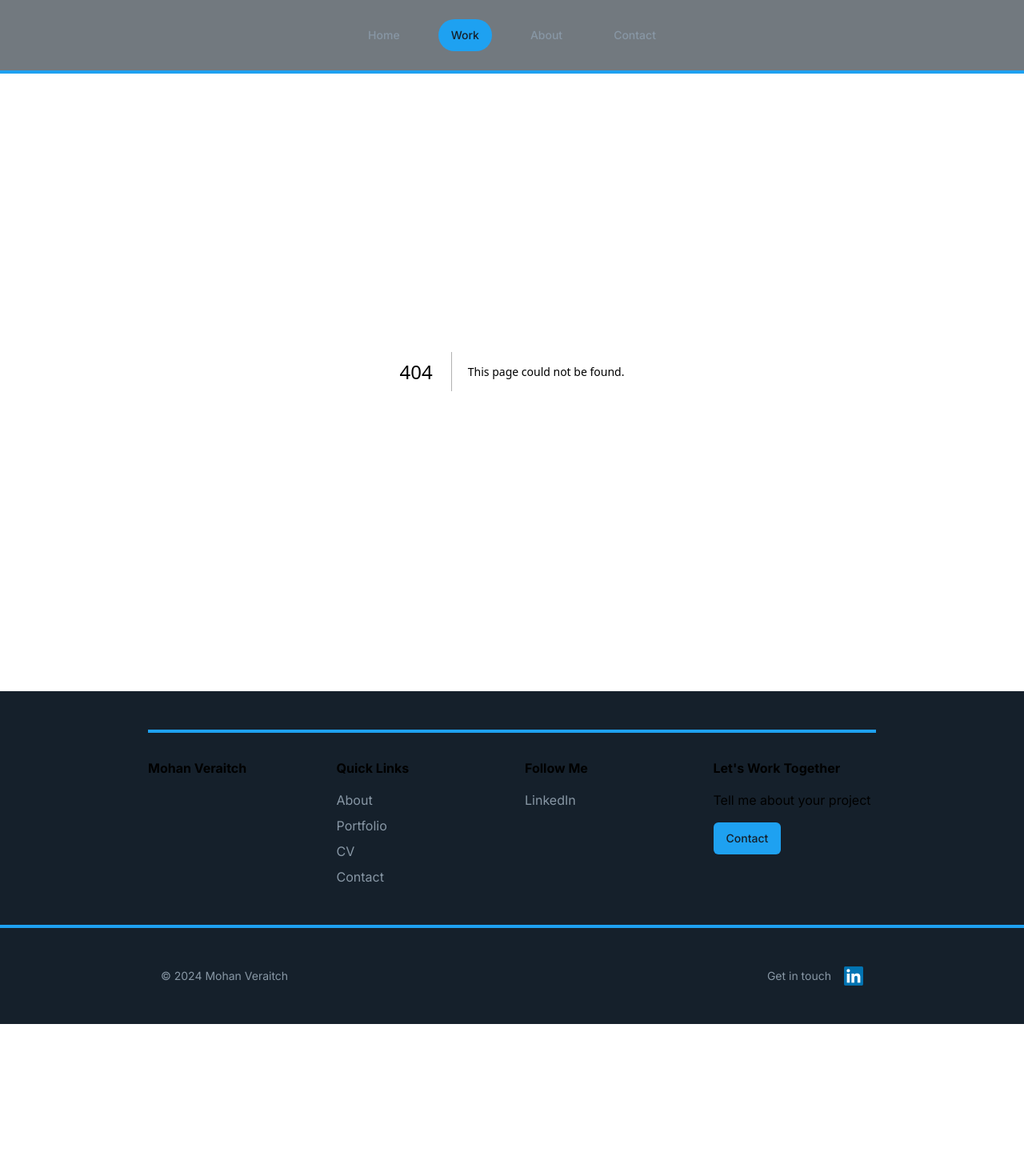
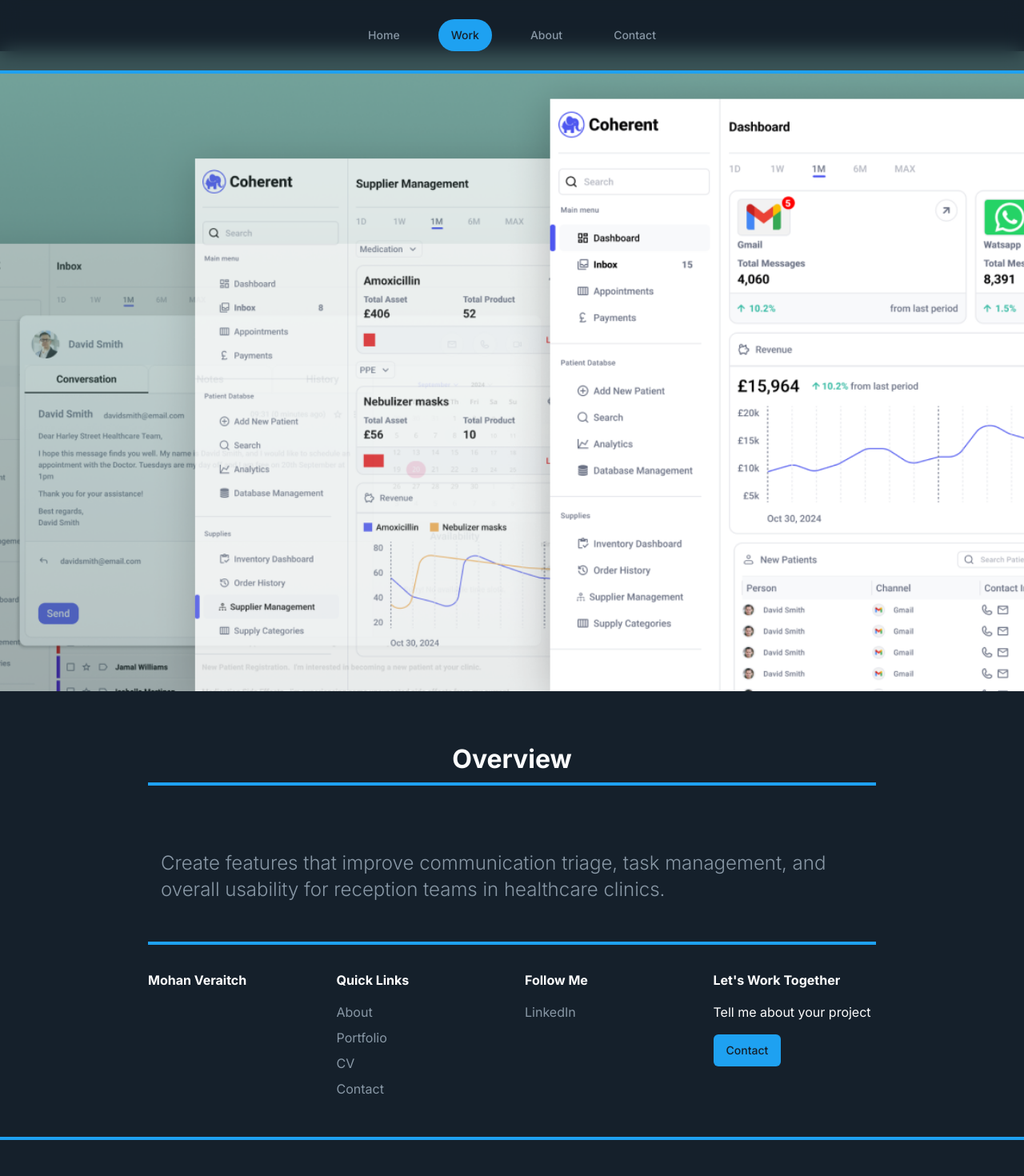
Before and after one commit to mohan-dev-ji/mv-portfolio-2024, a Next.js app: page /work/coherent in a window 1280 px wide. Before the commit this address had no page. Shown: the top 1470 px of the page at 80% size. Before the commit the page ends 1280 px from the top, so only its background shows below. Built offline with nearby package versions, Linux system fonts and the light colour scheme.

Commit message:
coherent start

```diff
--- a/src/app/(pages)/work/case-study-1/page.tsx
+++ /dev/null
@@ -1,8 +0,0 @@
-export default function CaseStudyOne() {
-    return (
-      <article className="max-w-4xl mx-auto px-4 py-12">
-        <h1 className="text-4xl font-bold mb-4">Case Study 1</h1>
-        <p className="text-xl mb-8">Details coming soon...</p>
-      </article>
-    )
-  }
--- /dev/null
+++ b/src/app/(pages)/work/coherent/page.tsx
@@ -0,0 +1,27 @@
+import Image from 'next/image';
+import { coherentData } from '@/app/data/coherent';
+import SectionTitle from "@/app/components/ui/SectionTitle";
+import OpeningSentence from "@/app/components/ui/OpeningSentence";
+
+export default function CoherentPage() {
+  return (
+    <div>
+      {/* Full-width hero image */}
+      <div className="relative w-full h-[50vh] md:h-[80vh] lg:h-[100vh] flex items-center object-contain">
+        <Image
+          src={coherentData.image}
+          alt="Coherent Hero Image"
+          fill
+          className="object-cover object-center"
+        />
+      </div>
+
+      {/* Rest of your page content */}
+      <div className="max-w-[910px] mx-auto px-4">
+        <SectionTitle title={coherentData.title1} />
+        <OpeningSentence text={coherentData.openingSentence} />
+        {/* Your page content here */}
+      </div>
+    </div>
+  );
+}
--- a/src/app/components/sections/Work.tsx
+++ b/src/app/components/sections/Work.tsx
@@ -15,6 +15,7 @@ const WorkPage = () => {
           description={project.description}
           buttonText={project.buttonText}
           imageSrc={project.imageSrc}
+          link={`/work/${project.title.toLowerCase().replace(/\s+/g, '-')}`}
         />
         </div>
       ))}
--- /dev/null
+++ b/src/app/components/ui/OpeningSentence.tsx
@@ -0,0 +1,15 @@
+import React from 'react';
+
+interface OpeningSentenceProps {
+    text: string;
+  }
+
+  const OpeningSentence: React.FC<OpeningSentenceProps> = ({ text }) => {
+    return (
+      <div className="max-w-[910px] mx-auto">
+        <h3 className="text-left text-h3 text-secondary">{text}</h3>
+      </div>
+    );
+  };
+
+  export default OpeningSentence;
--- a/src/app/components/ui/TextImageSection.tsx
+++ b/src/app/components/ui/TextImageSection.tsx
@@ -10,6 +10,7 @@ interface TextImageSectionProps {
   description: string;
   buttonText: string;
   imageSrc: string;
+  link: string;
 }
 
 const TextImageSection: React.FC<TextImageSectionProps> = ({
@@ -18,6 +19,7 @@ const TextImageSection: React.FC<TextImageSectionProps> = ({
   description,
   buttonText,
   imageSrc,
+  link,
 }) => {
   return (
     <div className="max-w-[910px] h-[364px] mx-auto p-8 bg-card flex flex-col md:flex-row items-center justify-between rounded-[24px] border-4 border-hover min-h-[550px] md:min-h-[364px]">
@@ -27,7 +29,7 @@ const TextImageSection: React.FC<TextImageSectionProps> = ({
         <div className="h-[4px] bg-hover mt-2" /> {/* Underline */}
         <p className="text-p text-secondary mt-4">{description}</p>
         <div className="h-[4px] bg-hover my-4" /> {/* Second Underline */}
-        <Link href="/work" className={`${buttonVariants({ variant: "default" })} mr-8 md:mt-4`}>
+        <Link href={link} className={`${buttonVariants({ variant: "default" })} mr-8 md:mt-4`}>
         {buttonText}
         </Link>
       </div>
--- /dev/null
+++ b/src/app/data/coherent.ts
@@ -0,0 +1,10 @@
+export const coherentData = {
+    image: "/images/coherent-hero.png",
+    title1: 'Overview',
+    openingSentence: "Create features that improve communication triage, task management, and overall usability for reception teams in healthcare clinics.",
+    title: "A Product Designer from London",
+    tag: "Let's work together",
+    intro: "I’m always open to discussing new projects, creative ideas, or opportunities to collaborate.",
+    primary: "Download CV",
+    secondary: "Get in Touch"
+  };
--- a/tailwind.config.ts
+++ b/tailwind.config.ts
@@ -22,7 +22,7 @@ export default {
         "h2-bold": ["32px", { lineHeight: "130%",fontWeight: "700"}],
         "h2": ["32px", { lineHeight: "130%", fontWeight: "400"}],
         "h3-bold": ["24px", { lineHeight: "140%", fontWeight: "700"}],
-        "h3": ["24px", { lineHeight: "140%", fontWeight: "500"}],
+        "h3": ["24px", { lineHeight: "140%", fontWeight: "300"}],
         "p-bold": ["16px", { lineHeight: "150%", fontWeight: "700"}],
         "p": ["16px", { lineHeight: "150%", fontWeight: "300"}],
         "s-bold": ["12px", { lineHeight: "170%", fontWeight: "600"}],
```
Also changed, not shown: public/images/coherent-hero.png (added).
